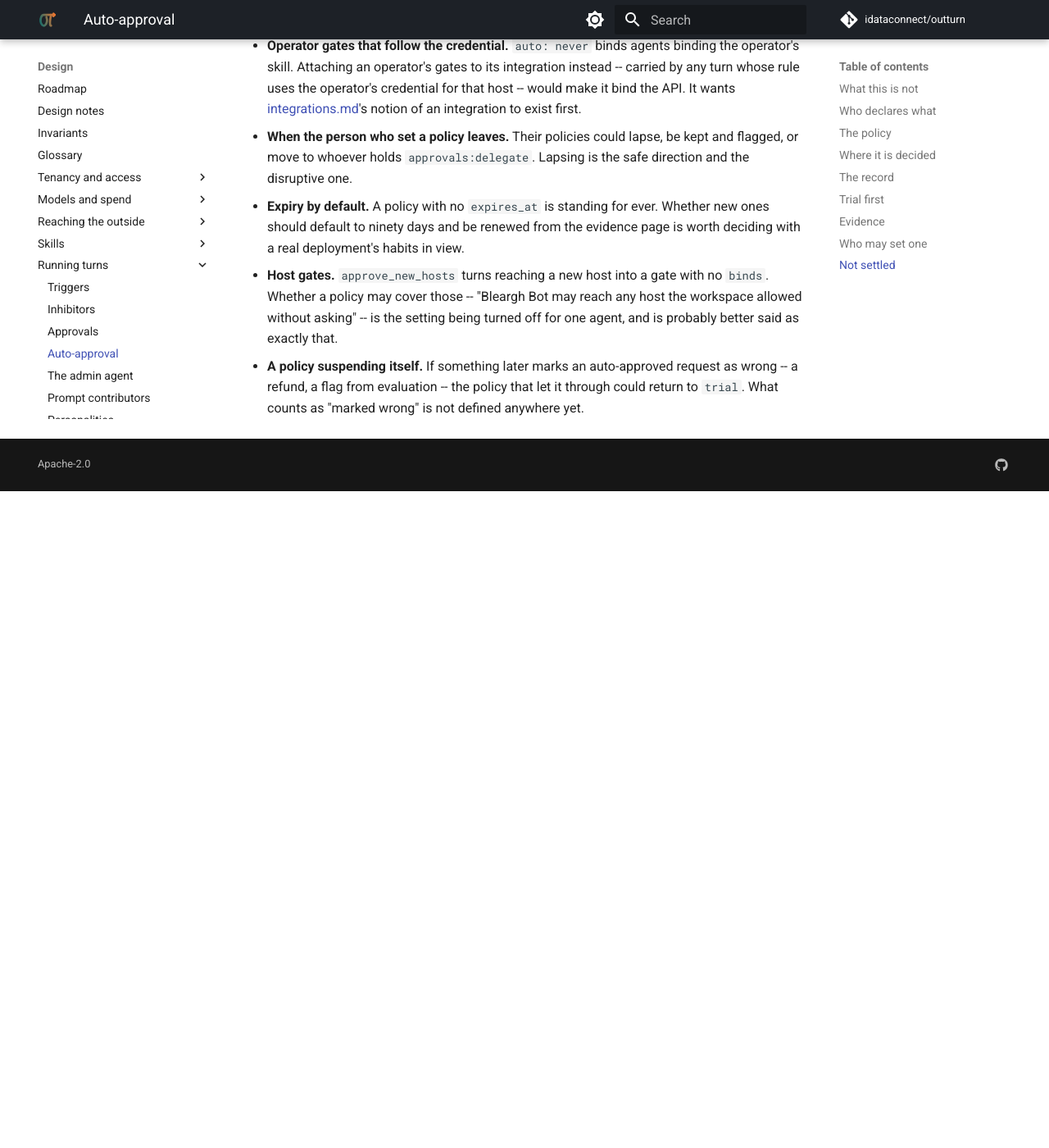
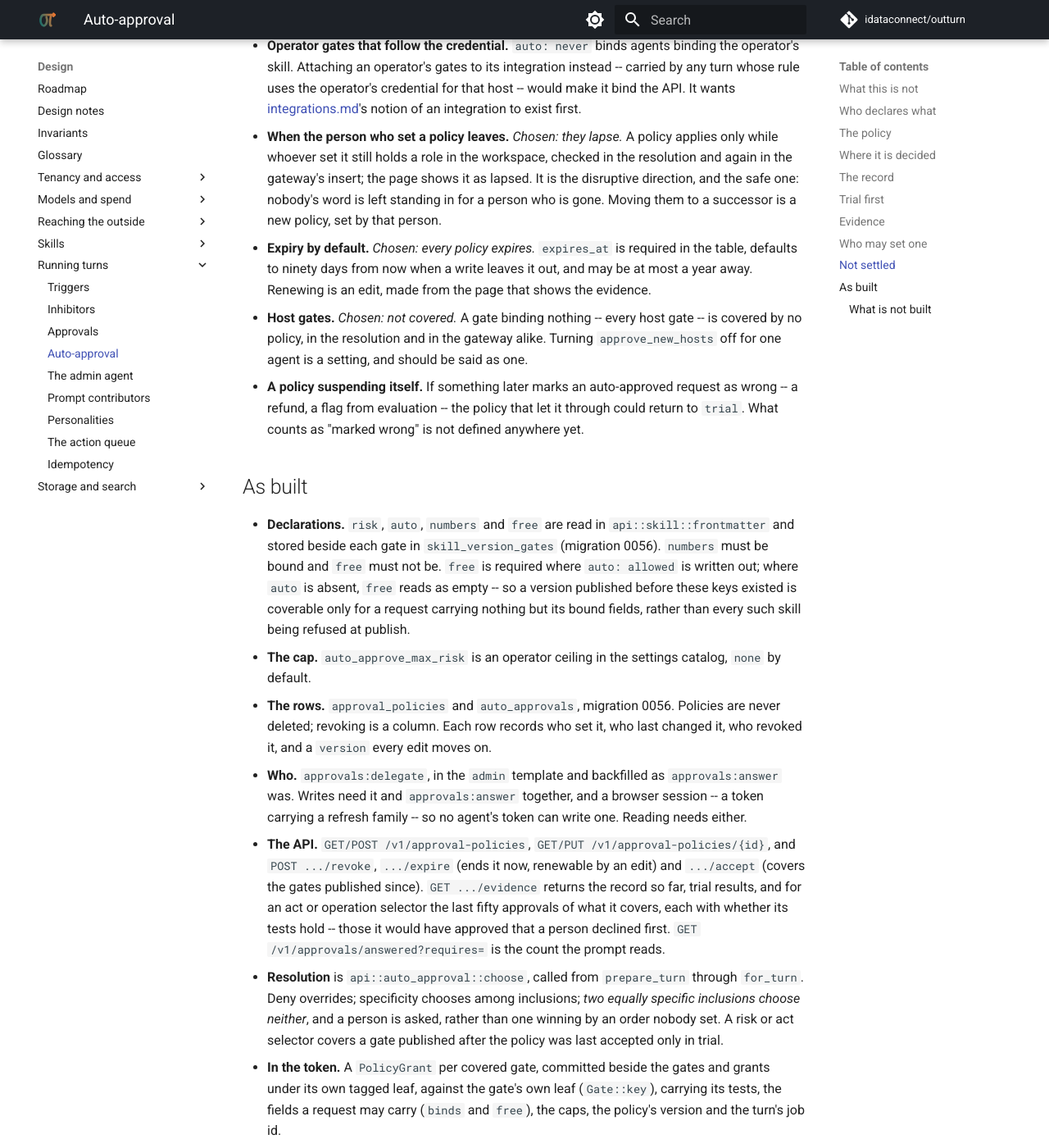
Before and after one commit to idataconnect/outturn, an MkDocs documentation site: the page built from docs/auto-approval.md, in a window 1280 px wide and 1400 px high, scrolled down 6783 px. Shown: the whole window at 82% size. Built offline with MkDocs 1.6.1 and Material for MkDocs 9.7.7, drawn with Linux system fonts in a browser that asks for light colours; comment, search, counter and statistics services are not loaded; before the commit the page ends 7382 px from its top, so only the background shows below that; some of the changed text lies outside the part shown.

Commit message:
Record that auto-approval is built, and what each unsettled question settled to
Policies lapse when their setter leaves, every policy expires, and host gates
are covered by none. What is not built yet -- the trade-in still copying a
revoked policy forward, the queue saying operations wait to be accepted, the
admin agent proposing one -- is listed where the design is.

Co-Authored-By: Claude Opus 5.5 <noreply@anthropic.com>

```diff
--- a/docs/auto-approval.md
+++ b/docs/auto-approval.md
@@ -1,7 +1,8 @@
 # Auto-approval
 
 Letting a workspace stop being asked about something it has stopped needing to
-be asked about. Designed, unbuilt.
+be asked about. Built; *As built*, at the end, says where and how, and where
+it differs from what follows.
 
 [approvals.md](approvals.md) is the gate: an operation's frontmatter declares
 that it needs somebody's word, the gateway refuses the request until a grant
@@ -307,17 +308,86 @@ waved through, which is the one outcome this whole design must not permit.
   instead -- carried by any turn whose rule uses the operator's credential for
   that host -- would make it bind the API. It wants
   [integrations.md](integrations.md)'s notion of an integration to exist first.
-- **When the person who set a policy leaves.** Their policies could lapse, be
-  kept and flagged, or move to whoever holds `approvals:delegate`. Lapsing is
-  the safe direction and the disruptive one.
-- **Expiry by default.** A policy with no `expires_at` is standing for ever.
-  Whether new ones should default to ninety days and be renewed from the
-  evidence page is worth deciding with a real deployment's habits in view.
-- **Host gates.** `approve_new_hosts` turns reaching a new host into a gate with
-  no `binds`. Whether a policy may cover those -- "Bleargh Bot may reach any host
-  the workspace allowed without asking" -- is the setting being turned off for
-  one agent, and is probably better said as exactly that.
+- **When the person who set a policy leaves.** *Chosen: they lapse.* A policy
+  applies only while whoever set it still holds a role in the workspace, checked
+  in the resolution and again in the gateway's insert; the page shows it as
+  lapsed. It is the disruptive direction, and the safe one: nobody's word is
+  left standing in for a person who is gone. Moving them to a successor is a new
+  policy, set by that person.
+- **Expiry by default.** *Chosen: every policy expires.* `expires_at` is
+  required in the table, defaults to ninety days from now when a write leaves it
+  out, and may be at most a year away. Renewing is an edit, made from the page
+  that shows the evidence.
+- **Host gates.** *Chosen: not covered.* A gate binding nothing -- every host
+  gate -- is covered by no policy, in the resolution and in the gateway alike.
+  Turning `approve_new_hosts` off for one agent is a setting, and should be
+  said as one.
 - **A policy suspending itself.** If something later marks an auto-approved
   request as wrong -- a refund, a flag from evaluation -- the policy that let it
   through could return to `trial`. What counts as "marked wrong" is not defined
   anywhere yet.
+
+## As built
+
+- **Declarations.** `risk`, `auto`, `numbers` and `free` are read in
+  `api::skill::frontmatter` and stored beside each gate in
+  `skill_version_gates` (migration 0056). `numbers` must be bound and `free`
+  must not be. `free` is required where `auto: allowed` is written out; where
+  `auto` is absent, `free` reads as empty -- so a version published before these
+  keys existed is coverable only for a request carrying nothing but its bound
+  fields, rather than every such skill being refused at publish.
+- **The cap.** `auto_approve_max_risk` is an operator ceiling in the settings
+  catalog, `none` by default.
+- **The rows.** `approval_policies` and `auto_approvals`, migration 0056.
+  Policies are never deleted; revoking is a column. Each row records who set it,
+  who last changed it, who revoked it, and a `version` every edit moves on.
+- **Who.** `approvals:delegate`, in the `admin` template and backfilled as
+  `approvals:answer` was. Writes need it and `approvals:answer` together, and a
+  browser session -- a token carrying a refresh family -- so no agent's token
+  can write one. Reading needs either.
+- **The API.** `GET/POST /v1/approval-policies`, `GET/PUT
+  /v1/approval-policies/{id}`, and `POST .../revoke`, `.../expire` (ends it now,
+  renewable by an edit) and `.../accept` (covers the gates published since).
+  `GET .../evidence` returns the record so far, trial results, and for an act or
+  operation selector the last fifty approvals of what it covers, each with
+  whether its tests hold -- those it would have approved that a person declined
+  first. `GET /v1/approvals/answered?requires=` is the count the prompt reads.
+- **Resolution** is `api::auto_approval::choose`, called from `prepare_turn`
+  through `for_turn`. Deny overrides; specificity chooses among inclusions;
+  *two equally specific inclusions choose neither*, and a person is asked,
+  rather than one winning by an order nobody set. A risk or act selector covers
+  a gate published after the policy was last accepted only in trial.
+- **In the token.** A `PolicyGrant` per covered gate, committed beside the gates
+  and grants under its own tagged leaf, against the gate's own leaf
+  (`Gate::key`), carrying its tests, the fields a request may carry (`binds` and
+  `free`), the caps, the policy's version and the turn's job id.
+- **At the gateway.** `egress::policy::PolicyGrant::admits` and `record`.
+  Comparisons only on whole JSON numbers in range, a floor of zero, absent never
+  matching, `≠` and "not one of" only beside `=` or "one of" on the same field.
+  The record's insert is the check: the policy row is locked, and the insert
+  succeeds only while it is on, unrevoked, unexpired, at the committed version,
+  set by somebody still in the workspace, and within the tighter of the
+  committed caps and its own. "Per day" is the last twenty-four hours. No
+  database, or no row, and the request is refused as gated, so a person is
+  asked. What goes out is the parsed body, serialized again, as JSON.
+- **Trial** is marked by `api::gated` on the queue item as
+  `would_auto_approve`, by the same test the gateway applies; the evidence
+  counts the answers to those items.
+- **The page** is Settings → Auto-approval, `/settings/auto-approval`; a new
+  policy at `/settings/auto-approval/new` is prefilled from `requires`,
+  `selector`, `max_risk`, `skill_id`, `matches`, `agent_id` and one `field` per
+  bound field. The approval prompt links there once the workspace has approved
+  the same `requires` three times, for somebody who could set one.
+
+### What is not built
+
+- **The token trade-in still copies the root forward.** Dropping a revoked or
+  expired policy when re-signing would change the gate set the runtime carries,
+  and the runtime is not told a new one. The record makes it moot for anything
+  going out -- a revoked policy's insert fails on the next request -- so what is
+  left is a token that names a policy nothing will honor.
+- **The action queue does not yet say** a broad policy has operations waiting to
+  be accepted; the page offers *Accept operations published since* instead.
+- **The admin agent proposing a policy**, which waits for the admin agent.
+- **A policy suspending itself**, and **operator gates that follow the
+  credential**, still unsettled above.
```
Also changed, not shown: docs/approvals.md (+4 -3 lines), docs/design-notes.md (+1 -1 lines), docs/roadmap.md (+4 -1 lines), docs/settings.md (+4 -2 lines).
